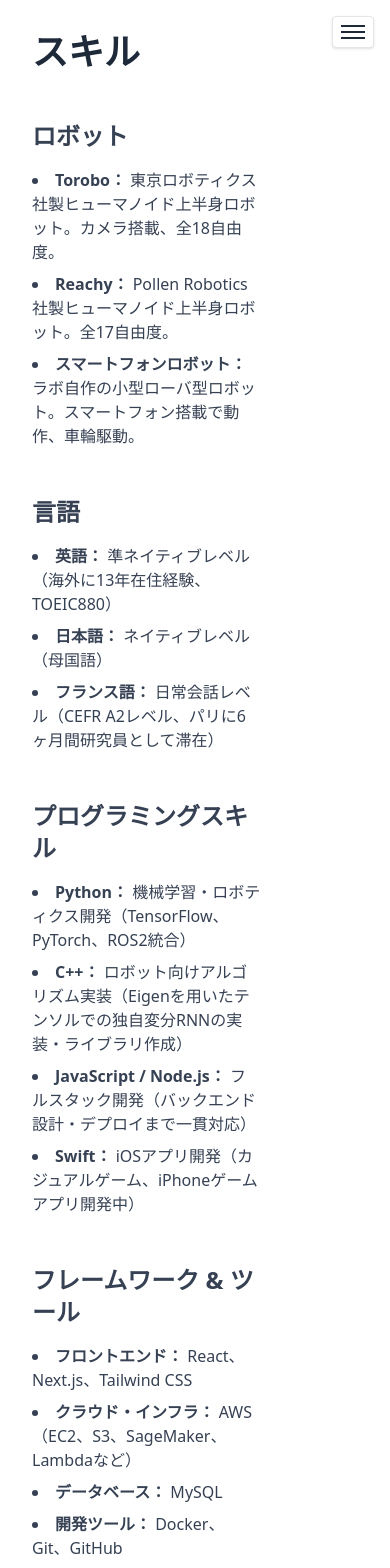
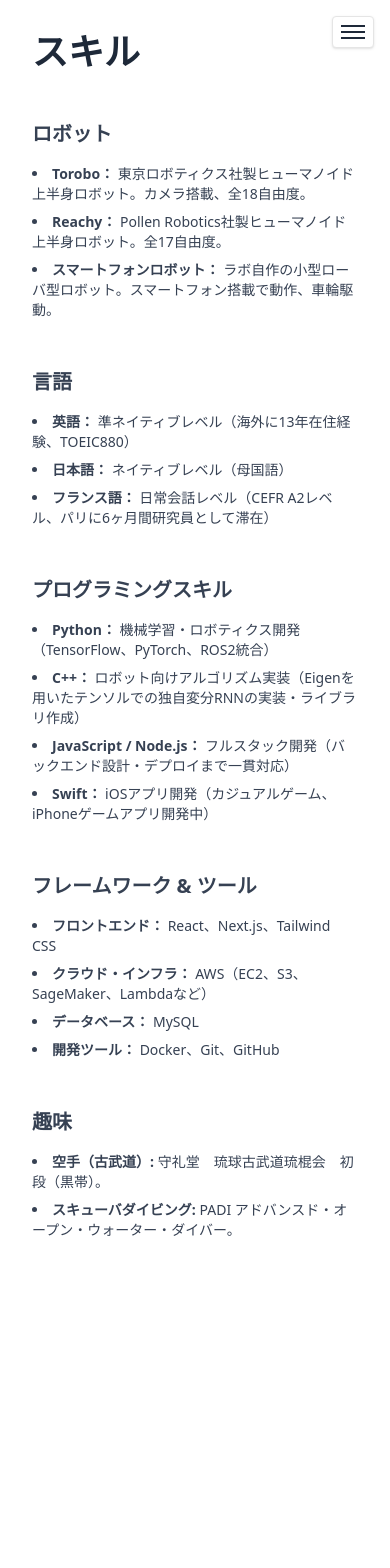
Before and after one commit to hiroki-oist/PersonalWebsite, a Next.js app: page /skills in a window 390 px wide. Shown: the top 1568 px of the page. After the commit the page ends 1304 px from the top, so only its background shows below. Built offline with nearby package versions, Linux system fonts and the light colour scheme.

Commit message:
Changed font sizes between smartphone and pc

```diff
--- a/app/globals.css
+++ b/app/globals.css
@@ -6,6 +6,27 @@
 @tailwind utilities;
 
 @custom-variant dark (&:is(.dark *));
+
+@layer base {
+  h1 {
+    @apply text-2xl md:text-4xl font-bold text-gray-800;
+  }
+  h2 {
+    @apply text-xl md:text-2xl font-semibold text-gray-700;
+  }
+  h3 {
+    @apply text-lg md:text-xl font-semibold text-gray-700;
+  }
+  p {
+    @apply text-sm md:text-base text-gray-700;
+  }
+  ul {
+    @apply text-sm md:text-base text-gray-700 list-disc list-inside;
+  }
+  li {
+    @apply text-sm md:text-base text-gray-700;
+  }
+}
 
 @theme inline {
   --color-background: var(--background);
--- a/app/skills/page.js
+++ b/app/skills/page.js
@@ -5,13 +5,13 @@
   return (
     <main className="flex min-h-screen bg-white md:ml-[25%]">
       <Sidebar />
-      <div className="w-3/4 p-8">
+      <div className="w-1/1 p-8">
         <h1 className="text-4xl font-bold text-gray-800 mb-6">スキル</h1>
 
         {/* --- ロボット --- */}
         <section className="mb-8 mt-12">
-          <h2 className="text-2xl font-semibold text-gray-700 mb-4">ロボット</h2>
-          <ul className="list-disc list-inside text-gray-700 space-y-2">
+          <h2 className="mb-4">ロボット</h2>
+          <ul className="space-y-2">
             <li>
                 <span className="font-bold">Torobo：</span> 東京ロボティクス社製ヒューマノイド上半身ロボット。カメラ搭載、全18自由度。
             </li>
@@ -26,8 +26,8 @@
 
         {/* --- 言語 --- */}
         <section className="mb-8 mt-12">
-          <h2 className="text-2xl font-semibold text-gray-700 mb-4">言語</h2>
-          <ul className="list-disc list-inside text-gray-700 space-y-2">
+          <h2 className="mb-4">言語</h2>
+          <ul className="space-y-2">
             <li>
               <span className="font-bold">英語：</span> 準ネイティブレベル（海外に13年在住経験、TOEIC880）
             </li>
@@ -42,8 +42,8 @@
 
         {/* --- プログラミングスキル --- */}
         <section className="mb-8 mt-12">
-        <h2 className="text-2xl font-semibold text-gray-700 mb-4">プログラミングスキル</h2>
-        <ul className="list-disc list-inside text-gray-700 space-y-2">
+        <h2 className="mb-4">プログラミングスキル</h2>
+        <ul className="space-y-2">
             <li>
             <span className="font-bold">Python：</span> 機械学習・ロボティクス開発（TensorFlow、PyTorch、ROS2統合）
             </li>
@@ -61,8 +61,8 @@
 
         {/* --- フレームワーク & ツール --- */}
         <section className="mb-8 mt-12">
-        <h2 className="text-2xl font-semibold text-gray-700 mb-4">フレームワーク & ツール</h2>
-        <ul className="list-disc list-inside text-gray-700 space-y-2">
+        <h2 className="mb-4">フレームワーク & ツール</h2>
+        <ul className="space-y-2">
             <li>
             <span className="font-bold">フロントエンド：</span> React、Next.js、Tailwind CSS
             </li>
@@ -80,8 +80,8 @@
 
         {/* --- 趣味 --- */}
         <section className="mb-8 mt-12">
-          <h2 className="text-2xl font-semibold text-gray-700 mb-4">趣味</h2>
-          <ul className="list-disc list-inside text-gray-700 space-y-2">
+          <h2 className="mb-4">趣味</h2>
+          <ul className="space-y-2">
             <li>
               <span className="font-bold">空手（古武道）:</span> 守礼堂　琉球古武道琉棍会　初段（黒帯）。
             </li>
```
